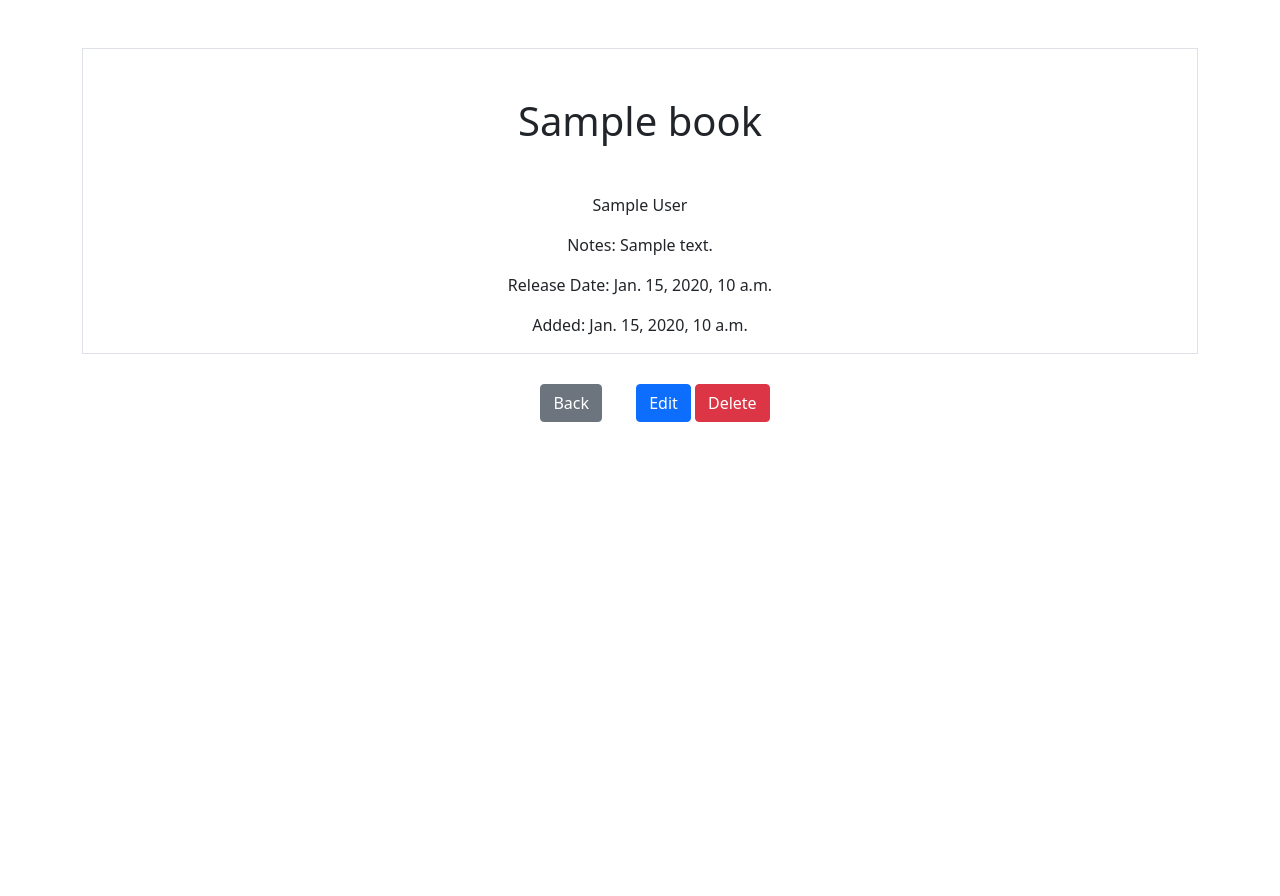
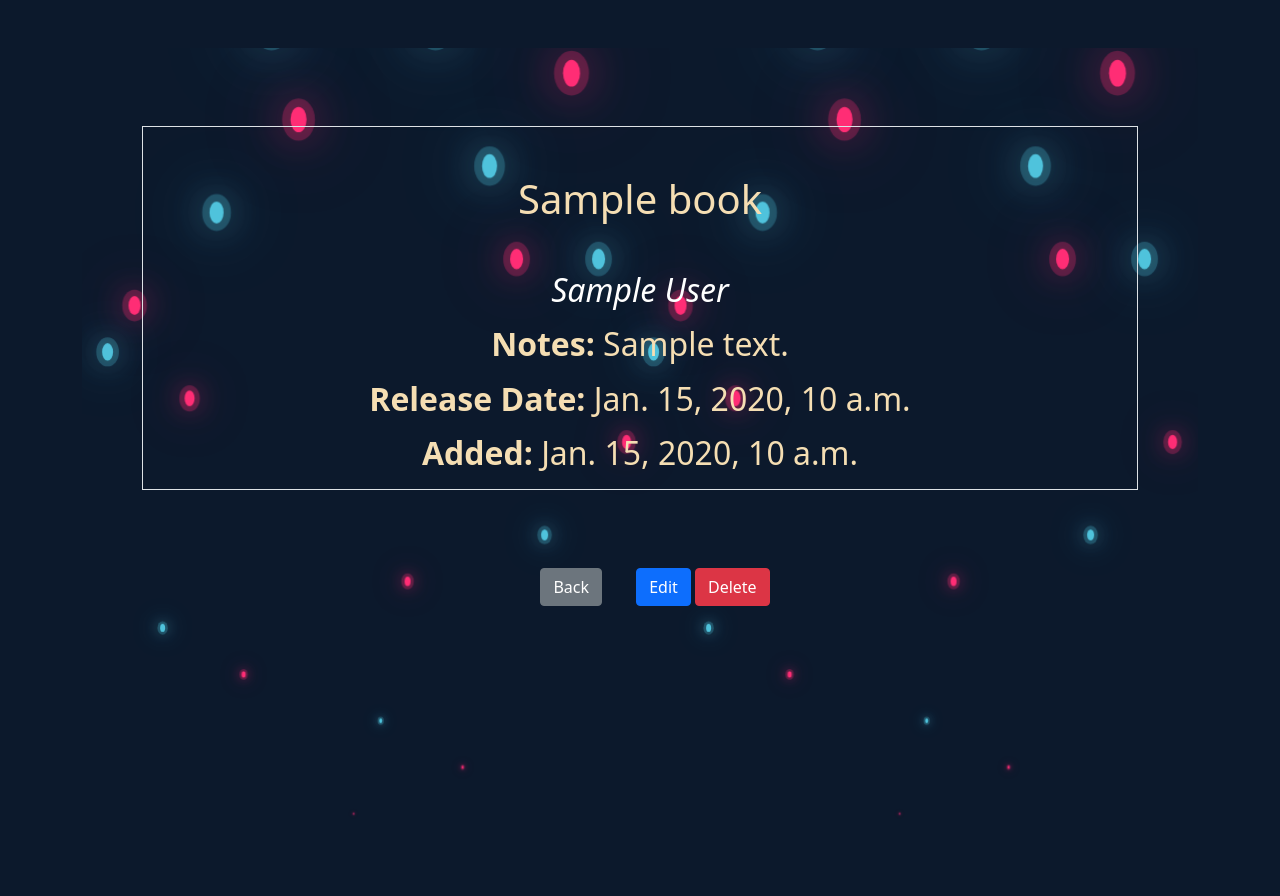
Before and after one commit to drakata27/booklog, a Django app: template books/templates/books/book_detail.html in a window 1280 px wide. Before the commit the page ends 422 px from the top, so only its background shows below. Run offline with Django 3.2, Linux system fonts and the light colour scheme; the template is opened without the code that fills it: most values are stand-ins (such as "Sample title", 1, 10 or a date in 2020).

Commit message:
Added a bit of styling

```diff
--- a/books/templates/books/book_detail.html
+++ b/books/templates/books/book_detail.html
@@ -1,12 +1,12 @@
 {% extends 'base.html' %}
 
 {% block content%}
-<div class="border round">
+<div class="border round m-5">
     <h1 class="my-5">{{book.title}}</h1>
-    <p class="note-li">{{book.author}}</p>
-    <p class="note-li">Notes: {{book.notes}}</p>
-    <p class="note-li">Release Date: {{book.release_date}}</p>
-    <p class="note-li">Added: {{book.added}}</p>
+    <h2 class="my-3"><i>{{book.author}}</i></p>
+    <p class="note-li"><b>Notes: </b>{{book.notes}}</p>
+    <p class="note-li"><b>Release Date: </b>{{book.release_date}}</p>
+    <p class="note-li"><b>Added: </b>{{book.added}}</p>
   </div>
 
   <a href="{% url 'books_list' %}" class="btn btn-secondary btn-margin">Back</a>
--- a/books/templates/books/books_list.html
+++ b/books/templates/books/books_list.html
@@ -16,4 +16,5 @@
         {% endfor %}
     </div>
     <a href="{% url 'books_add' %}" class="btn btn-primary btn-margin">Add</a>
+    <a href="{% url 'home' %}" class="btn btn-secondary btn-margin">Home</a>
 {% endblock %}
--- a/home/templates/home/welcome.html
+++ b/home/templates/home/welcome.html
@@ -1,6 +1,8 @@
 {% extends "base.html" %}
 
 {% block content %}
-<h1>Welcome!</h1>
-<a href="{% url 'books_list' %}" class="btn btn-primary">Go</a>
+<div class="welcome">
+    <h1>Welcome!</h1>
+    <a href="{% url 'books_list' %}" class="btn btn-primary btn-margin">Go</a>
+</div>
 {% endblock %}
--- a/static/css/styles.css
+++ b/static/css/styles.css
@@ -1,9 +1,72 @@
+/* Tutorial */
+* {
+    margin: 0;
+    padding: 0;
+    box-sizing: border-box;
+}
+body {
+    min-height: 100vh;
+    background: #0c192c;
+    overflow: hidden;
+}
+.container{
+    position: relative;
+    width: 100%;
+    height: 100vh;
+    overflow: hidden;
+}
+.bubbles{
+    position: relative;
+    display: flex;
+    z-index: -1;
+}
+.bubbles span {
+    position: relative;
+    width: 30px;
+    height: 30px;
+    background: #4fc3dc;
+    margin: 0 4px;
+    border-radius: 50%;
+    box-shadow: 0 0 0 10px #4fc3dc44,
+    0 0 50px #4fc3dc,
+    0 0 100px #4fc3dc;
+    animation: animate 15s linear infinite;
+    animation-duration: calc(125s / var(--i));
+}
+.bubbles span:nth-child(even) {
+    background: #ff2d75;
+    box-shadow: 0 0 0 10px #ff2d7544,
+    0 0 50px #ff2d75,
+    0 0 100px #ff2d75;
+}
+@keyframes animate{
+    0%{
+        transform: translateY(100vh) scale(0);
+    }
+    100% {
+        transform: translateY(-10vh) scale(1);
+    }
+}
+/* End tutorial */
+h1, h2, p {
+    color: wheat;
+}
 .btn-margin {
     margin: 30px;
 }
-
 a {
     text-decoration: none;
     cursor: pointer;
-    color: black;
+    color: white;
 }
+
+.welcome {
+    display: flex;
+    justify-content: center;
+    align-items: center;
+    height: 100vh;
+}
+
+i {
+    color: white;
+}
--- a/static/templates/base.html
+++ b/static/templates/base.html
@@ -9,10 +9,54 @@
     <title>BookLog</title>
 </head>
 <body>
-    <div class="my-5 text-center container">
-        {% block content %}
+    <div class="my-5 text-center container full-screen-container">
+        <div class="container">
 
-        {% endblock %}
+            <div class="bubbles">
+                <span style="--i:11;"></span>
+                <span style="--i:12;"></span>
+                <span style="--i:24;"></span>
+                <span style="--i:10;"></span>
+                <span style="--i:14;"></span>
+                <span style="--i:23;"></span>
+                <span style="--i:18;"></span>
+                <span style="--i:16;"></span>
+                <span style="--i:19;"></span>
+                <span style="--i:20;"></span>
+                <span style="--i:22;"></span>
+                <span style="--i:25;"></span>
+                <span style="--i:18;"></span>
+                <span style="--i:21;"></span>
+                <span style="--i:15;"></span>
+                <span style="--i:13;"></span>
+                <span style="--i:26;"></span>
+                <span style="--i:17;"></span>
+                <span style="--i:13;"></span>
+                <span style="--i:28;"></span>
+                <span style="--i:11;"></span>
+                <span style="--i:12;"></span>
+                <span style="--i:24;"></span>
+                <span style="--i:10;"></span>
+                <span style="--i:14;"></span>
+                <span style="--i:23;"></span>
+                <span style="--i:18;"></span>
+                <span style="--i:16;"></span>
+                <span style="--i:19;"></span>
+                <span style="--i:20;"></span>
+                <span style="--i:22;"></span>
+                <span style="--i:25;"></span>
+                <span style="--i:18;"></span>
+                <span style="--i:21;"></span>
+                <span style="--i:15;"></span>
+                <span style="--i:13;"></span>
+                <span style="--i:26;"></span>
+                <span style="--i:17;"></span>
+                <span style="--i:13;"></span>
+                <span style="--i:28;"></span>
+            </div>
+            {% block content %}
+            {% endblock %}
+        </div>
     </div>
 </body>
 </html>
```
